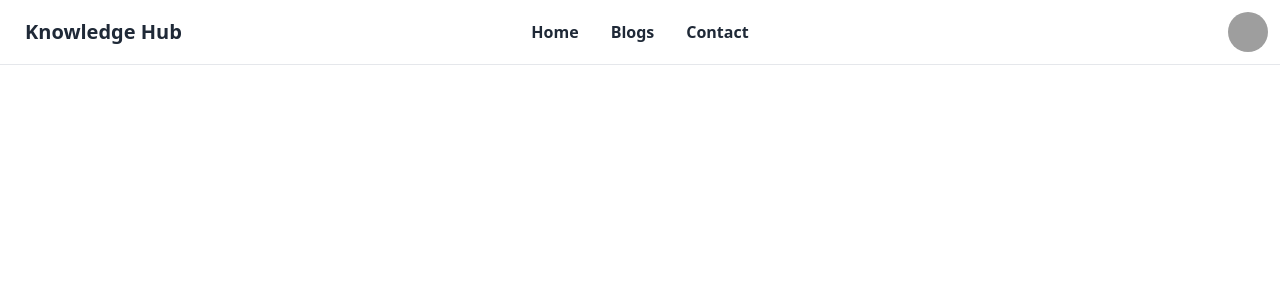
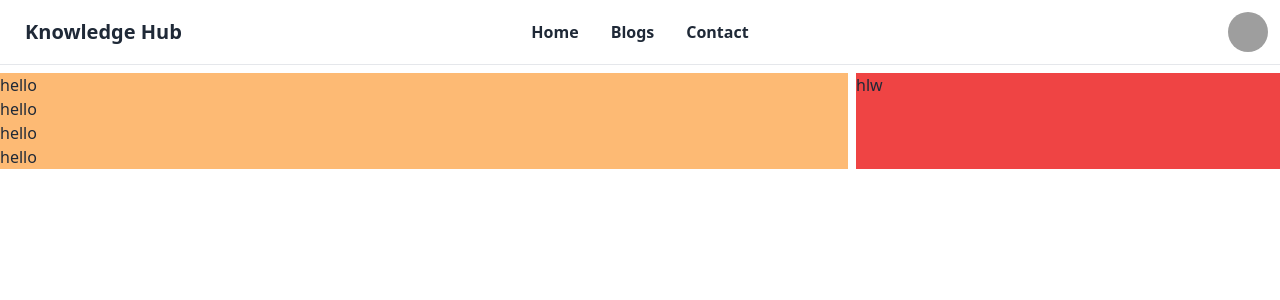
Before and after one commit to emon3455/knowledge-Hub, a React (Vite) app: page / in a window 1280 px wide. Shown: the top 300 px of the page. Built offline with nearby package versions, Linux system fonts and the light colour scheme; grey boxes are pictures that could not be loaded.

Commit message:
data fetched

```diff
--- a/src/App.jsx
+++ b/src/App.jsx
@@ -1,15 +1,17 @@
 import { useState } from 'react'
 import './App.css'
 import Header from './Components/Header/Header'
+import PostContainer from './Components/PostContainer/PostContainer'
 
 function App() {
   const [count, setCount] = useState(0)
 
   return (
-    <div className="App">
+    <div className="App md:container md:mx-auto">
 
          <Header></Header>
 
+         <PostContainer></PostContainer>
 
     </div>
   )
--- a/src/Components/Header/Header.jsx
+++ b/src/Components/Header/Header.jsx
@@ -2,8 +2,7 @@ import React from 'react';
 
 const Header = () => {
     return (
-        <div className='md:container md:mx-auto'>
-
+        <>
             <div className="navbar bg-base-100">
                 <div className="navbar-start">
                     <div className="dropdown">
@@ -36,15 +35,17 @@ const Header = () => {
                     </ul>
                 </div>
                 <div className="navbar-end">
-                <label tabIndex={0} className="btn btn-ghost btn-circle avatar">
-                    <div className="w-10 rounded-full">
-                    <img src="https://github.com/emon3455/demo-picture/blob/main/picture/Logo/img4.png?raw=true" />
-                    </div>
-                </label>
+                    <label tabIndex={0} className="btn btn-ghost btn-circle avatar">
+                        <div className="w-10 rounded-full">
+                        <img src="https://github.com/emon3455/demo-picture/blob/main/picture/Logo/img4.png?raw=true" />
+                        </div>
+                    </label>
                 </div>
             </div>
+
             <hr />
-        </div>
+
+        </>
     );
 };
 
--- /dev/null
+++ b/src/Components/PostContainer/PostContainer.jsx
@@ -0,0 +1,53 @@
+import React, { useEffect, useState } from 'react';
+
+const PostContainer = () => {
+
+    const [posts,setPosts] = useState([]);
+
+    useEffect(()=>{
+
+        try{
+
+            fetch("data.json")
+            .then(res=>res.json())
+            .then(data=> setPosts(data))
+
+        }
+        catch(ex){
+            console.log(ex);
+        }
+
+    },[])
+    console.log(posts);
+
+    return (
+        <>
+
+            <div className="mt-2 flex gap-2 flex-col md:flex-row">
+
+                <div className="bg-orange-300 md:w-2/3">
+
+                    <div className="">
+
+                        {
+                            posts.map(post=> <h1>hello</h1>)
+                        }
+
+                    </div>
+
+                </div>
+
+                <div className="bg-red-500 md:w-1/3">
+
+                    <h2>hlw</h2>
+
+                </div>
+
+
+            </div>
+
+        </>
+    );
+};
+
+export default PostContainer;
```
